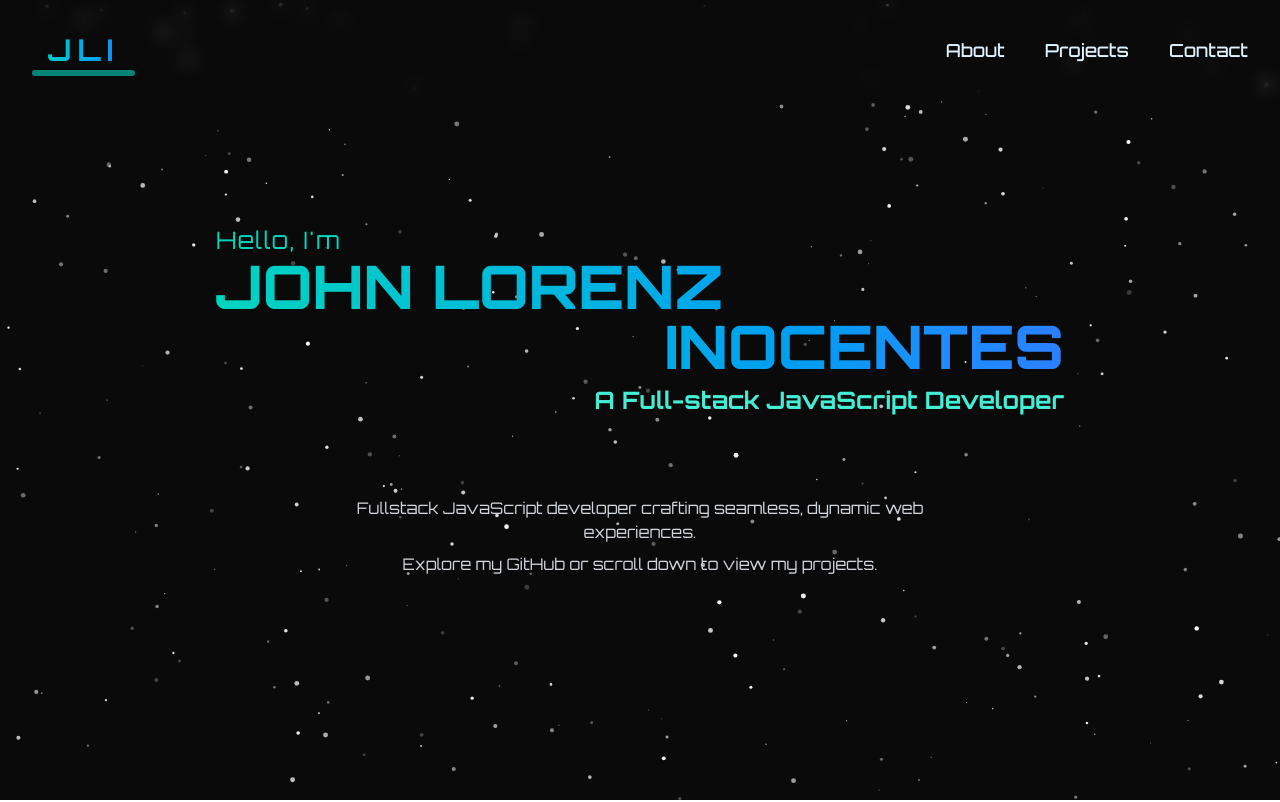
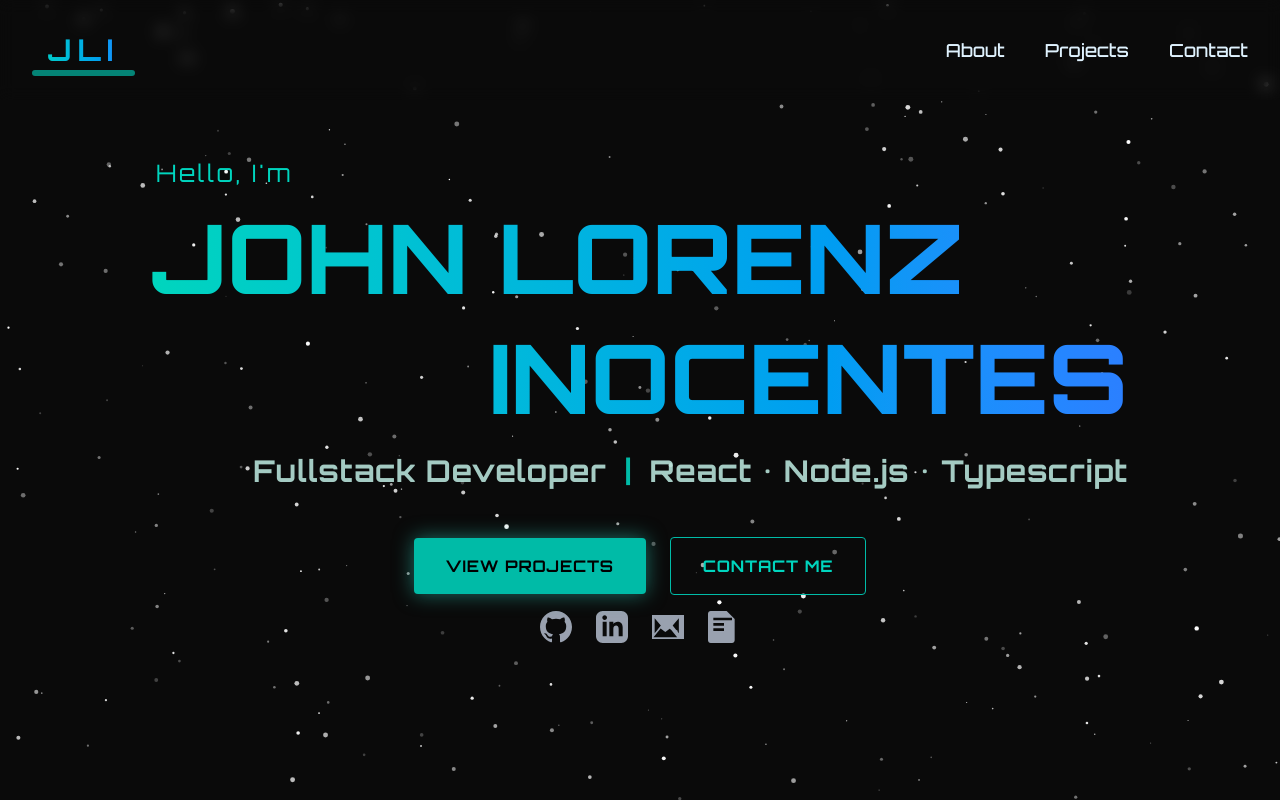
Before and after one commit to xLalice/portfolio, a React (Vite) app: page / in a window 1280 px wide. Shown: the top 802 px of the page. Built offline with nearby package versions, Linux system fonts and the light colour scheme.

Commit message:
feat: add SocialIcon component and integrate it into Header section for social links

```diff
--- /dev/null
+++ b/src/components/SocialIcon.tsx
@@ -0,0 +1,33 @@
+import { ReactNode } from "react";
+import { motion } from "framer-motion";
+
+interface SocialIconProps {
+    href: string,
+    children: ReactNode,
+    label: string
+}
+
+export const SocialIcon = ({ href, children, label }: SocialIconProps) => {
+    return (
+        <motion.a
+            href={href}
+            target="_blank"
+            rel="noopener noreferrer"
+            aria-label={label}
+            whileHover={{ scale: 1.2, color: "#2dd4bf" }}
+            whileTap={{ scale: 0.9 }}
+            className="text-gray-400 transition-colors duration-300"
+        >
+            <svg
+                xmlns="http://www.w3.org/2000/svg"
+                width="24"
+                height="24"
+                viewBox="0 0 24 24"
+                fill="currentColor"
+                className="w-6 h-6 md:w-8 md:h-8"
+            >
+                {children}
+            </svg>
+        </motion.a>
+    );
+};
--- a/src/sections/Header.tsx
+++ b/src/sections/Header.tsx
@@ -1,5 +1,7 @@
 import { motion, useScroll, useTransform } from "framer-motion";
 import { useRef } from "react";
+import { SocialIcon } from "../components/SocialIcon";
+import { info } from "../data/personalInfo";
 
 export const Header = () => {
   const ref = useRef(null);
@@ -10,91 +12,117 @@ export const Header = () => {
 
   const y1 = useTransform(scrollYProgress, [0, 1], [0, -100]);
   const y2 = useTransform(scrollYProgress, [0, 1], [0, -200]);
-  const x1 = useTransform(scrollYProgress, [0, 1], [0, -200]);
-  const x2 = useTransform(scrollYProgress, [0, 1], [0, 200]);
+  const x1 = useTransform(scrollYProgress, [0, 1], [0, -150]);
+  const x2 = useTransform(scrollYProgress, [0, 1], [0, 150]);
   const opacity = useTransform(scrollYProgress, [0, 0.5], [1, 0]);
   const scale = useTransform(scrollYProgress, [0, 0.5], [1, 0.9]);
 
   return (
-    <motion.div
-    id="header"
+    <motion.section
+      id="home"
       ref={ref}
-      className="min-h-screen border-box flex flex-col justify-center items-center relative"
+      className="min-h-screen border-box flex flex-col justify-center items-center relative overflow-hidden"
       style={{ opacity }}
     >
       <motion.div
-        className="text-left w-full max-w-4xl px-6 mb-20"
+        className="w-full max-w-5xl px-6 mb-12 relative z-10"
         style={{ y: y1, scale }}
       >
         <motion.h3
           initial={{ opacity: 0, x: -20 }}
           animate={{ opacity: 1, x: 0 }}
           transition={{ duration: 0.5, delay: 0.2 }}
-          className="text-sm md:text-2xl lg:text-10xl font-orbitron tracking-wider text-teal-400"
-          style= {{x: x1}}
+          className="text-lg md:text-2xl font-orbitron tracking-widest text-teal-400 mb-2 pl-1"
+          style={{ x: x1 }}
         >
           Hello, I'm
         </motion.h3>
+
         <motion.h1
           initial={{ opacity: 0, x: -50 }}
           animate={{ opacity: 1, x: 0 }}
           transition={{ duration: 0.5, delay: 0.4 }}
-          className="text-4xl md:text-6xl font-orbitron font-extrabold uppercase bg-gradient-to-r from-teal-400 to-blue-500 text-transparent bg-clip-text animate-pulse-slow"
+          className="text-5xl md:text-7xl lg:text-8xl font-orbitron font-extrabold uppercase bg-gradient-to-r from-teal-400 to-blue-500 text-transparent bg-clip-text leading-tight"
         >
           John Lorenz
         </motion.h1>
+
         <motion.h1
           initial={{ opacity: 0, x: 50 }}
           animate={{ opacity: 1, x: 0 }}
           transition={{ duration: 0.5, delay: 0.6 }}
-          className="text-right text-4xl md:text-6xl font-orbitron font-extrabold uppercase bg-gradient-to-r from-teal-400 to-blue-500 text-transparent bg-clip-text animate-pulse-slow"
+          className="text-right text-5xl md:text-7xl lg:text-8xl font-orbitron font-extrabold uppercase bg-gradient-to-r from-teal-400 to-blue-500 text-transparent bg-clip-text leading-tight"
         >
           Inocentes
         </motion.h1>
+
         <motion.h2
           initial={{ opacity: 0, x: 20 }}
           animate={{ opacity: 1, x: 0 }}
           transition={{ duration: 0.5, delay: 0.8 }}
-          className="text-right text-xl md:text-2xl font-orbitron font-bold text-teal-300 mt-2"
-          style={{x: x2}}
+          className="text-right text-xl md:text-3xl font-orbitron font-bold text-teal-100/80 mt-4 tracking-wide"
+          style={{ x: x2 }}
         >
-          A Full-stack JavaScript Developer
+          Fullstack Developer <span className="text-teal-500 mx-2">|</span> React • Node.js • Typescript
         </motion.h2>
       </motion.div>
+
       <motion.div
-        className=" text-center max-w-2xl px-6 md:px-12"
+        className="flex flex-col sm:flex-row gap-6 items-center justify-center relative z-10"
         style={{ y: y2 }}
+        initial={{ opacity: 0, y: 30 }}
+        animate={{ opacity: 1, y: 0 }}
+        transition={{ duration: 0.5, delay: 1.1 }}
       >
-        <motion.p
-          initial={{ opacity: 0, y: 20 }}
-          animate={{ opacity: 1, y: 0 }}
-          transition={{ duration: 0.5, delay: 1 }}
-          className="text-sm md:text-base font-orbitron text-gray-300"
+        <motion.a
+          href="#projects"
+          whileHover={{ scale: 1.05 }}
+          whileTap={{ scale: 0.95 }}
+          className="px-8 py-4 bg-teal-500 text-black font-orbitron font-bold uppercase tracking-wider rounded shadow-[0_0_20px_rgba(45,212,191,0.5)] hover:shadow-[0_0_30px_rgba(45,212,191,0.8)] transition-all"
         >
-          Fullstack JavaScript developer crafting seamless, dynamic web
-          experiences.
-        </motion.p>
-        <motion.p
-          initial={{ opacity: 0, y: 20 }}
-          animate={{ opacity: 1, y: 0 }}
-          transition={{ duration: 0.5, delay: 1.2 }}
-          className="text-sm md:text-base font-orbitron text-gray-300 mt-2"
+          View Projects
+        </motion.a>
+
+        <motion.a
+          href="#contact"
+          whileHover={{ scale: 1.05, backgroundColor: "rgba(45, 212, 191, 0.1)" }}
+          whileTap={{ scale: 0.95 }}
+          className="px-8 py-4 border border-teal-500 text-teal-400 font-orbitron font-bold uppercase tracking-wider rounded hover:border-teal-400 transition-all"
         >
-          Explore my GitHub or scroll down to view my projects.
-        </motion.p>
+          Contact Me
+        </motion.a>
       </motion.div>
+
+      <div className="flex gap-6 mt-4">
+        <SocialIcon href={info.github} label="GitHub">
+          <path d="M12 0c-6.626 0-12 5.373-12 12 0 5.302 3.438 9.8 8.207 11.387.599.111.793-.261.793-.577v-2.234c-3.338.726-4.033-1.416-4.033-1.416-.546-1.387-1.333-1.756-1.333-1.756-1.089-.745.083-.729.083-.729 1.205.084 1.839 1.237 1.839 1.237 1.07 1.834 2.807 1.304 3.492.997.107-.775.418-1.305.762-1.604-2.665-.305-5.467-1.334-5.467-5.931 0-1.311.469-2.381 1.236-3.221-.124-.303-.535-1.524.117-3.176 0 0 1.008-.322 3.301 1.23.957-.266 1.983-.399 3.003-.404 1.02.005 2.047.138 3.006.404 2.291-1.552 3.297-1.23 3.297-1.23.653 1.653.242 2.874.118 3.176.77.84 1.235 1.911 1.235 3.221 0 4.609-2.807 5.624-5.479 5.921.43.372.823 1.102.823 2.222v3.293c0 .319.192.694.801.576 4.765-1.589 8.199-6.086 8.199-11.386 0-6.627-5.373-12-12-12z" />
+        </SocialIcon>
+
+        <SocialIcon href={info.linkedin} label="LinkedIn">
+          <path d="M19 0h-14c-2.761 0-5 2.239-5 5v14c0 2.761 2.239 5 5 5h14c2.762 0 5-2.239 5-5v-14c0-2.761-2.238-5-5-5zm-11 19h-3v-11h3v11zm-1.5-12.268c-.966 0-1.75-.79-1.75-1.764s.784-1.764 1.75-1.764 1.75.79 1.75 1.764-.783 1.764-1.75 1.764zm13.5 12.268h-3v-5.604c0-3.368-4-3.113-4 0v5.604h-3v-11h3v1.765c1.396-2.586 7-2.777 7 2.476v6.759z" />
+        </SocialIcon>
+
+        <SocialIcon href={`mailto:${info.email}`} label="Email">
+          <path d="M0 3v18h24v-18h-24zm6.623 7.929l-4.623 5.712v-11.179l4.623 5.467zm-4.488-6.353l15.424 12.037 1.912-1.523-1.666-1.3-13.681-10.772-1.989 1.558zm13.375 6.353l4.623-5.467v11.179l-4.623-5.712zm-9.035 2.112l3.525 2.749 3.525-2.749 5.353 6.611h-17.756l5.353-6.611z" />
+        </SocialIcon>
+
+        <SocialIcon href="/resume.pdf" label="Resume">
+          <path d="M14 0h-12c-1.1 0-2 .9-2 2v20c0 1.1.9 2 2 2h16c1.1 0 2-.9 2-2v-16l-6-6zm-2 15h-8v-2h8v2zm0-4h-8v-2h8v2zm6-4h-14v-2h14v2zm-6-9v5h5l-5-5z" />
+        </SocialIcon>
+      </div>
+
       <Particles />
-    </motion.div>
+    </motion.section>
   );
 };
 
 const Particles = () => {
   return (
-    <div className="absolute inset-0 overflow-hidden pointer-events-none">
+    <div className="absolute inset-0 overflow-hidden pointer-events-none z-0">
       {[...Array(15)].map((_, i) => (
         <motion.div
           key={i}
-          className="absolute w-2 h-2 rounded-full bg-teal-400/20"
+          className="absolute w-1 h-1 md:w-2 md:h-2 rounded-full bg-teal-400/20"
           initial={{
             x: Math.random() * 100 - 50 + "%",
             y: Math.random() * 100 + "%",
```
